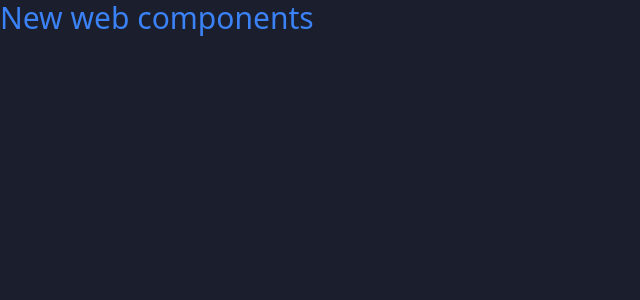
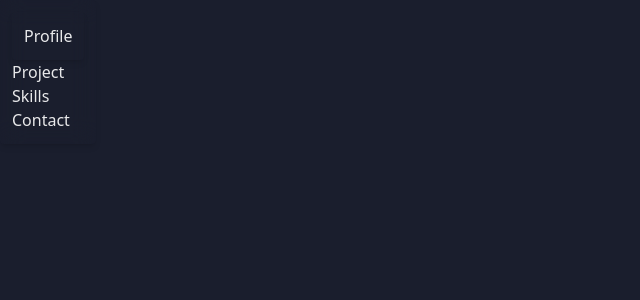
Before and after one commit to vishalkumar12323/vishal-kumar, a React (Vite) app: page / in a window 1280 px wide. Shown: the top 300 px of the page, without its empty margins (0-640 px from the left). Built offline with nearby package versions, Linux system fonts and the light colour scheme.

Commit message:
adding layout

```diff
--- a/index.html
+++ b/index.html
@@ -10,7 +10,7 @@
     <meta name="viewport" content="width=device-width, initial-scale=1.0" />
     <title>Vishal's Portfolios</title>
   </head>
-  <body>
+  <body class="dark">
     <div id="root"></div>
     <script type="module" src="/src/main.jsx"></script>
   </body>
--- a/src/App.jsx
+++ b/src/App.jsx
@@ -1,5 +1,16 @@
-function App() {
-  return <h1 className="text-blue-500 text-3xl">New web components</h1>;
-}
+import { Layout, Contact, Profile, Project, Skills } from "./components";
 
-export default App;
+export const App = () => {
+  return (
+    <>
+      <Layout width={"100vw"} height={"100vh"}>
+        <Layout width={"100px"} height={"50px"} className="">
+          <Profile />
+        </Layout>
+        <Project />
+        <Skills />
+        <Contact />
+      </Layout>
+    </>
+  );
+};
--- a/src/components/Contact/Contact.jsx
+++ b/src/components/Contact/Contact.jsx
@@ -1,3 +1,5 @@
-export default Contact = () => {
+const Contact = () => {
   return <h1>Contact</h1>;
 };
+
+export default Contact;
--- /dev/null
+++ b/src/components/Layout.jsx
@@ -0,0 +1,12 @@
+const Layout = ({ children, width, height, className }) => {
+  return (
+    <div
+      // style={{ width, height }}
+      className={`w-${width} h-${height} px-3 py-3 rounded shadow-md w-fit backdrop-blur-md dark:text-white/90`}
+    >
+      {children}
+    </div>
+  );
+};
+
+export default Layout;
--- a/src/components/Profile/Profile.jsx
+++ b/src/components/Profile/Profile.jsx
@@ -1,3 +1,5 @@
-export default Profile = () => {
+const Profile = () => {
   return <h1>Profile</h1>;
 };
+
+export default Profile;
--- a/src/components/Projects/Project.jsx
+++ b/src/components/Projects/Project.jsx
@@ -1,3 +1,5 @@
-export default Project = () => {
+const Project = () => {
   return <h1>Project</h1>;
 };
+
+export default Project;
--- a/src/components/Skills/Skills.jsx
+++ b/src/components/Skills/Skills.jsx
@@ -1,3 +1,5 @@
-export default Skills = () => {
+const Skills = () => {
   return <h1>Skills</h1>;
 };
+
+export default Skills;
--- a/src/components/index.js
+++ b/src/components/index.js
@@ -2,5 +2,6 @@ import Profile from "./Profile/Profile";
 import Project from "./Projects/Project";
 import Skills from "./Skills/Skills";
 import Contact from "./Contact/Contact";
+import Layout from "./Layout";
 
-export { Profile, Project, Skills, Contact };
+export { Profile, Project, Skills, Contact, Layout };
--- a/src/main.jsx
+++ b/src/main.jsx
@@ -1,6 +1,6 @@
 import { StrictMode } from "react";
 import { createRoot } from "react-dom/client";
-import App from "./App.jsx";
+import { App } from "./App.jsx";
 import "./index.css";
 
 createRoot(document.getElementById("root")).render(
```
